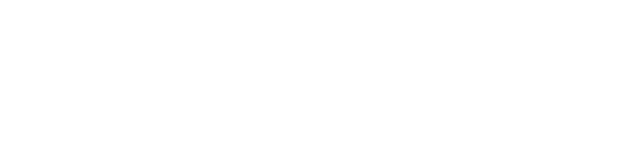
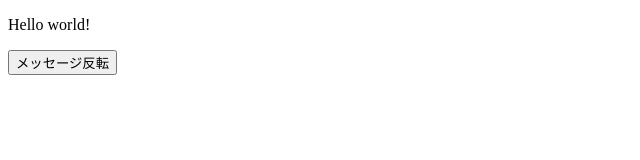
Before and after one commit to taito-snow/vue_test, a plain HTML site: page index.html in a window 1280 px wide. Shown: the whole page, without its empty margins (0-640 px from the left). Drawn offline with nearby package versions, Linux system fonts and the light colour scheme.

Commit message:
vue_test1

```diff
--- a/index.html
+++ b/index.html
@@ -5,5 +5,26 @@
     <meta name="viewport" content="width=device-width, initial-scale=1.0" />
     <title>vueの練習</title>
   </head>
-  <body></body>
+  <body>
+    <script src="https://cdn.jsdelivr.net/npm/vue/dist/vue.js"></script>
+
+    <div id="app">
+      <p>{{message}}</p>
+      <button v-on:click="reverseMessage">メッセージ反転</button>
+    </div>
+
+    <script>
+      new Vue({
+        el: '#app',
+        data: {
+          message: 'Hello world!',
+        },
+        methods: {
+          reverseMessage: function () {
+            this.message = this.message.split('').reverse().join('');
+          },
+        },
+      });
+    </script>
+  </body>
 </html>
```
